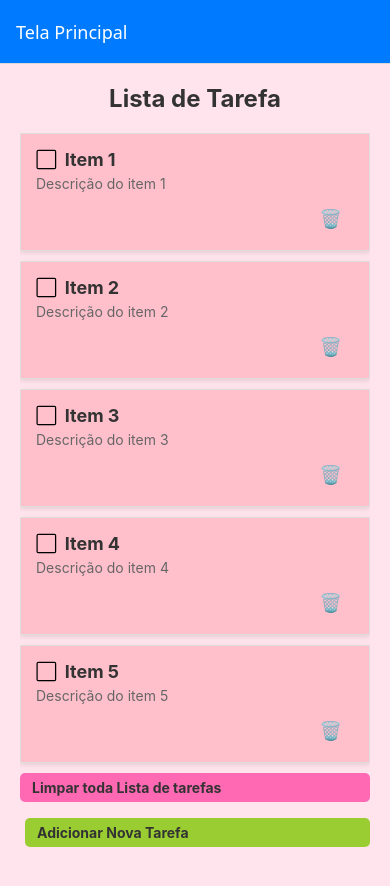
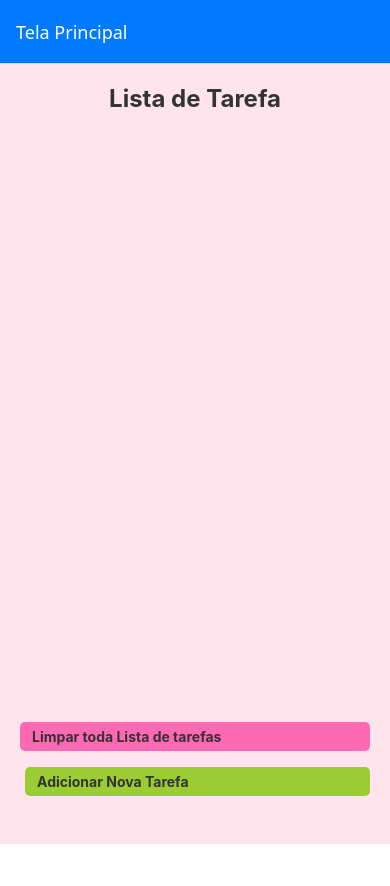
Before and after one commit to stellastachoviak/ListaDeTarefas-, a React Native app in the folder ListaDeTarefasApp/: screen /Home in a window 390 px wide. Shown: the top 886 px of the page. After the commit the page ends 844 px from the top, so only its background shows below. Built offline with nearby package versions, Linux system fonts and the light colour scheme.

Commit message:
dudacommit3/30.06

```diff
--- a/ListaDeTarefasApp/screens/AddTask.tsx
+++ b/ListaDeTarefasApp/screens/AddTask.tsx
@@ -17,10 +17,10 @@ export default function AddTask({ navigation }: any) {
       description: descricao,
     };
 
-    // Volta para a tela Home e envia a nova tarefa
+
     navigation.navigate('Home', { novaTarefa });
 
-    // Limpa os campos
+
     setTitulo('');
     setDescricao('');
   }
--- a/ListaDeTarefasApp/screens/HomeScreen.tsx
+++ b/ListaDeTarefasApp/screens/HomeScreen.tsx
@@ -5,14 +5,15 @@ import React from "react";
 
 
 
+type Task = {
+    id: string;
+    title: string;
+    description: string;
+    done: boolean;
+};
+
 export default function HomeScreen({ navigation }: any) {
-    const [tasks, setTasks] = useState([
-        { id: '1', title: 'Item 1', description: 'Descrição do item 1', done: false },
-        { id: '2', title: 'Item 2', description: 'Descrição do item 2', done: false },
-        { id: '3', title: 'Item 3', description: 'Descrição do item 3', done: false },
-        { id: '4', title: 'Item 4', description: 'Descrição do item 4', done: false },
-        { id: '5', title: 'Item 5', description: 'Descrição do item 5', done: false },
-    ]);
+    const [tasks, setTasks] = useState<Task[]>([]);
     const [newTitle, setNewTitle] = useState('');
     const [newDescription, setNewDescription] = useState('');
 
```
